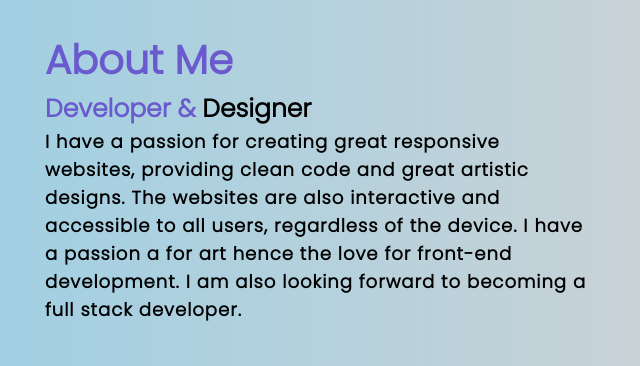
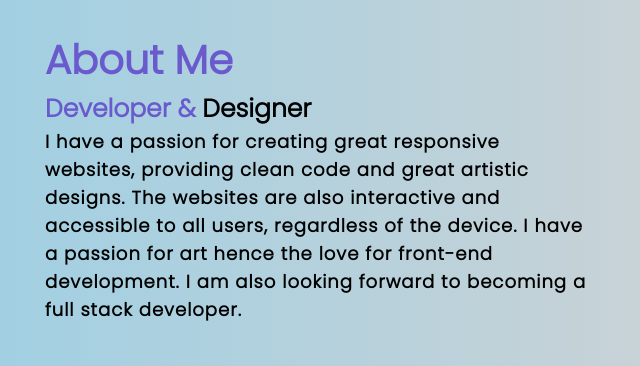
Before and after one commit to jadenryan-k/myPortfolio, a plain HTML site: page index.html in a window 1280 px wide. Shown: the part 900-1266 px from the top of the page, 450-1090 px from the left. Drawn offline with nearby package versions, Linux system fonts and the light colour scheme.

Commit message:
commit message

```diff
--- a/index.html
+++ b/index.html
@@ -77,7 +77,7 @@
             I have a passion for creating great responsive websites, providing
             clean code and great artistic designs. The websites are also
             interactive and accessible to all users, regardless of the device. I
-            have a passion a for art hence the love for front-end development. I
+            have a passion for art hence the love for front-end development. I
             am also looking forward to becoming a full stack developer.
           </p>
 
```
